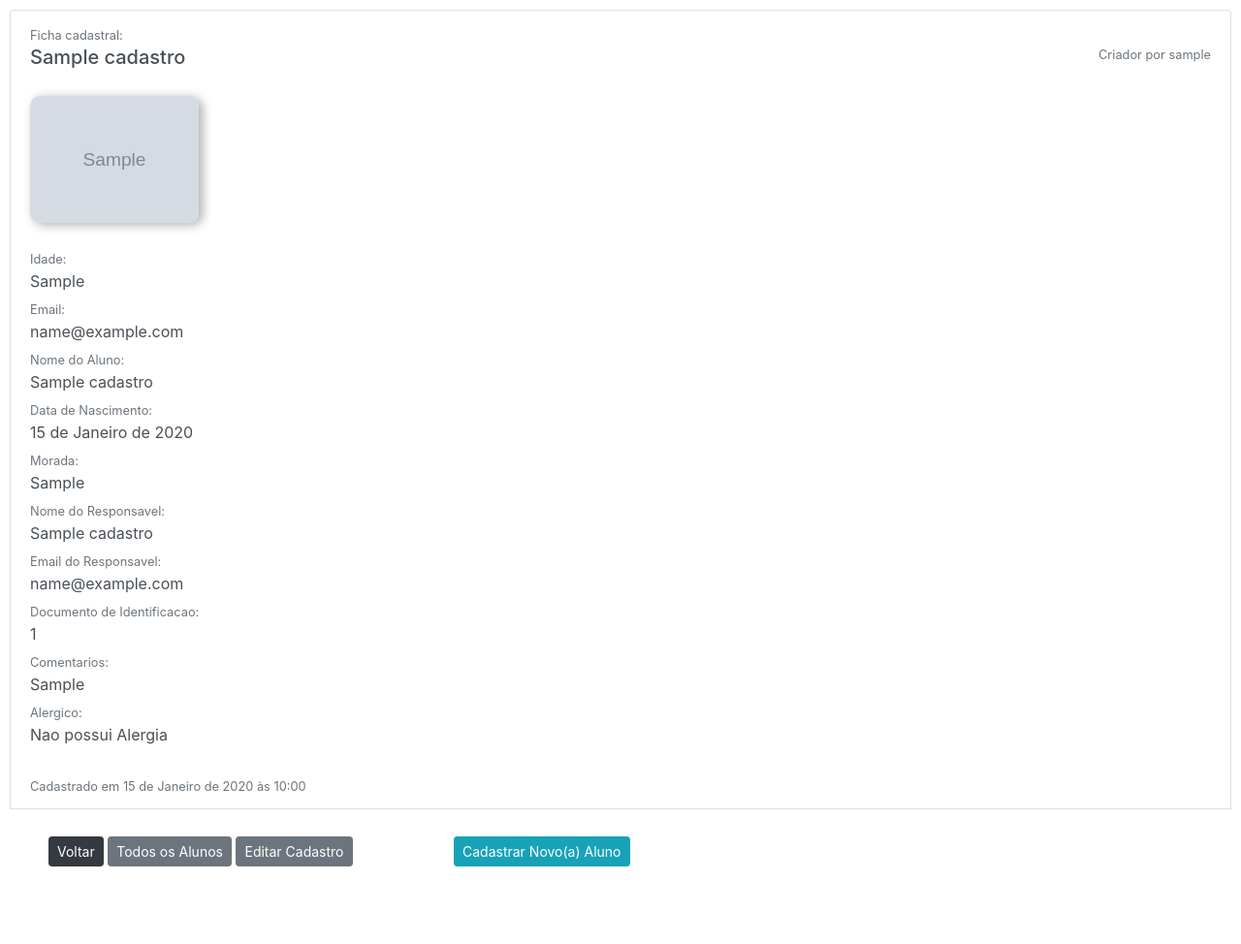
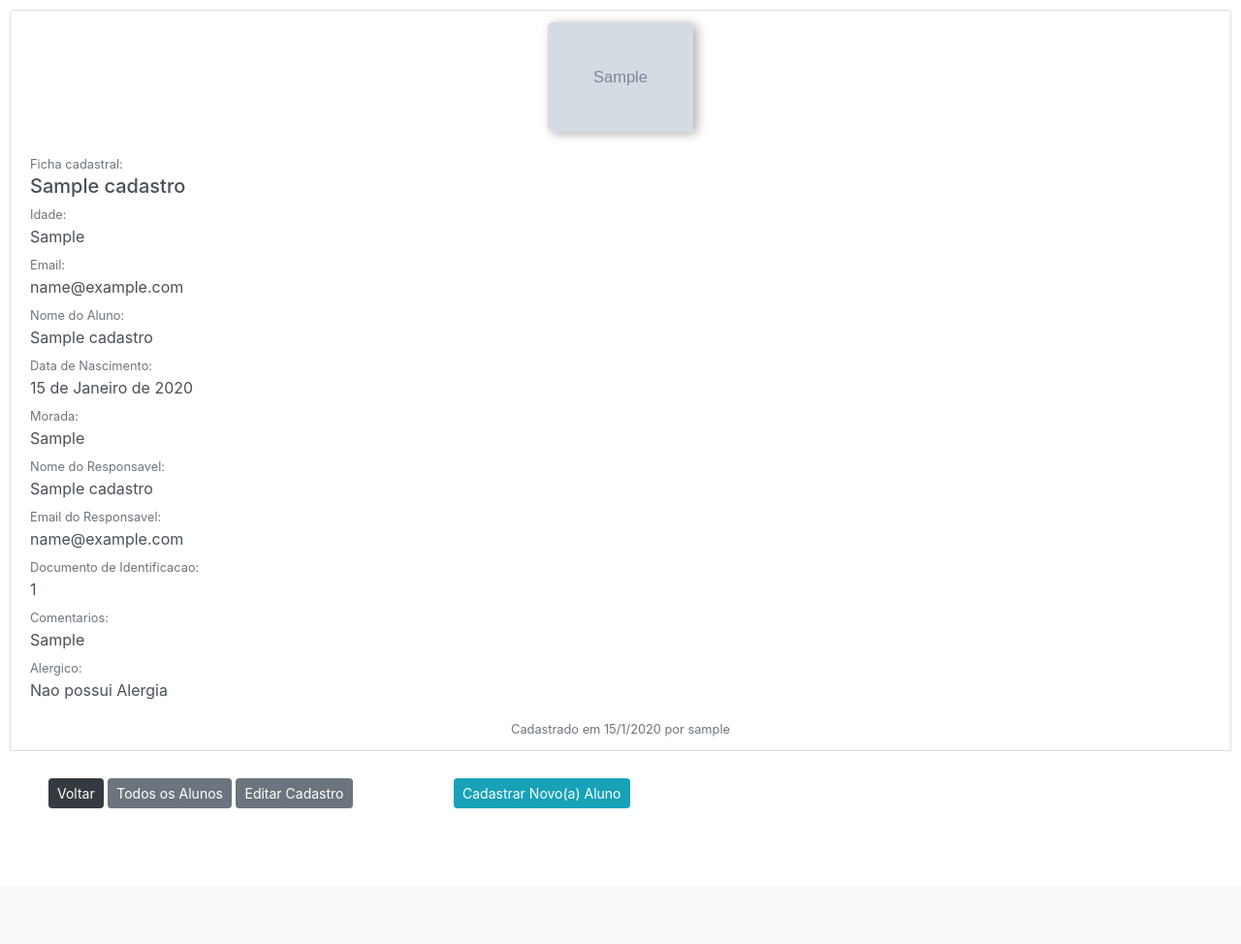
Before and after one commit to BeatrizUser/SLAB---Lisboa, a Django app: a page that uses slab_lisboa/cadastro/templates/cadastro/base.html in a window 1280 px wide. Shown: the part 133-1107 px from the top of the page at 97% size. After the commit the page ends 967 px from the top, so only its background shows below. Run offline with Django 4.2, Linux system fonts and the light colour scheme; tables that the repository leaves empty hold one stand-in row (values such as "Sample post"); grey boxes marked "Sample" are stand-in pictures; some libraries are stand-ins or nearby versions.

Commit message:
melhorias de UX

```diff
--- a/slab_lisboa/cadastro/templates/cadastro/base.html
+++ b/slab_lisboa/cadastro/templates/cadastro/base.html
@@ -6,7 +6,7 @@
     <meta charset="UTF-8">
     <meta http-equiv="X-UA-Compatible" content="IE=edge">
     <meta name="viewport" content="width=device-width, initial-scale=1.0">
-    <title>SLAB|Lisboa</title>
+    <title>{% block title %}{% endblock %}</title>
     <link rel="stylesheet" href="{% static 'css/bootstrap.min.css' %}">
     <script src="{% static 'js/bootstrap.min.js' %}"></script></head>
 <body>
--- a/slab_lisboa/cadastro/templates/cadastro/cadastro_detail.html
+++ b/slab_lisboa/cadastro/templates/cadastro/cadastro_detail.html
@@ -4,13 +4,11 @@
 
 {% block content %}
         <a href="..{{ cadastro.foto.url }}" class="list-group-item list-group-item-action">
-              <small class="text-muted">Ficha cadastral:</small>
-            <div class="d-flex w-100 justify-content-between">
-              <h5 class="mb-1">{{ cadastro.nome_completo_aluno }}</h5>
-              <small class="text-muted">Criador por {{ cadastro.author }}</small>
-            </div><br>
-            <img class="foto-detail" src="..{{ cadastro.foto.url }}" style="max-width: 174px;border-radius: 10px;box-shadow: 4px 2px 11px 0px #00000052;"><br><br>
-
+            <div class="d-flex w-100 justify-content-center">
+              <img class="foto-detail" src="..{{ cadastro.foto.url }}" style="max-width: 150px;border-radius: 5px;box-shadow: 4px 2px 11px 0px #00000052;margin-bottom: 20px;"><br><br>
+            </div>
+            <small class="text-muted">Ficha cadastral:</small>
+            <div class="d-flex w-100 justify-content-between"><h5 class="mb-1">{{ cadastro.nome_completo_aluno }}</h5></div>
             <small class="text-muted">Idade:</small>
             <p class="mb-1"> {{ cadastro.idade }} </p>
             <small class="text-muted">Email:</small>
@@ -32,7 +30,7 @@
             <small class="text-muted">Alergico:</small>
             <p class="mb-1">{{cadastro.alergia}}</p>
 
-            <br><small class="text-muted">Cadastrado em {{ cadastro.created }}</small>
+            <Row class="d-flex w-100 justify-content-center" style="padding-top: 15px;"><small class="text-muted">Cadastrado em {{ cadastro.created.day }}/{{ cadastro.created.month }}/{{ cadastro.created.year }} por {{ cadastro.author }}</small></Row>
           </a><br>
           <a href="/"><button type="submit" class="btn btn-dark btn-sm" style="margin: 5px 0px 10px 40px;">Voltar</button></a>
           <a href="/admin/cadastro/cadastro/"><button type="submit" class="btn btn-secondary btn-sm" style="margin: 5px 0px 10px 0px;">Todos os Alunos</button></a>
```
Also changed, not shown: slab_lisboa/cadastro/templates/cadastro/cadastro_list.html (+9 -9 lines).
